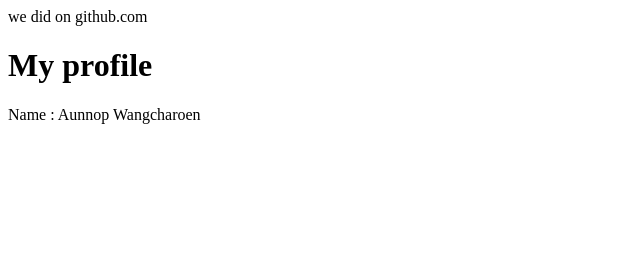
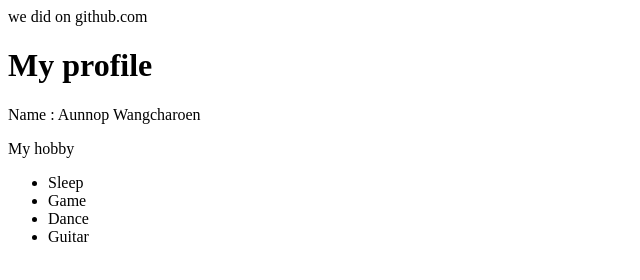
Before and after one commit to Aunnop-Wangcharoen/essential-skill, a plain HTML site: page index.html in a window 1280 px wide. Shown: the whole page, without its empty margins (0-640 px from the left). Drawn offline with Linux system fonts and the light colour scheme.

Commit message:
Update index.html

```diff
--- a/index.html
+++ b/index.html
@@ -9,5 +9,13 @@
     we did on github.com
     <h1>My profile</h1>
     <p>Name : Aunnop Wangcharoen</p>
+
+    <p>My hobby</p>
+    <ul>
+        <li>Sleep</li>
+        <li>Game</li>
+        <li>Dance</li>
+        <li>Guitar</li>
+    </ul>
 </body>
 </html>
```
